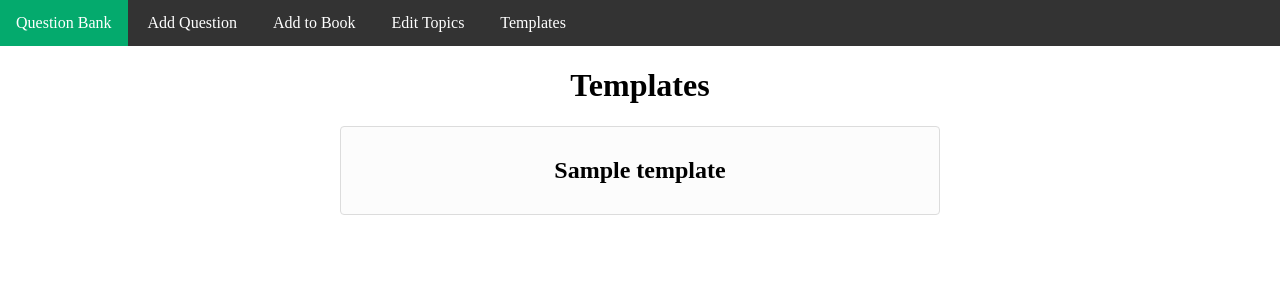
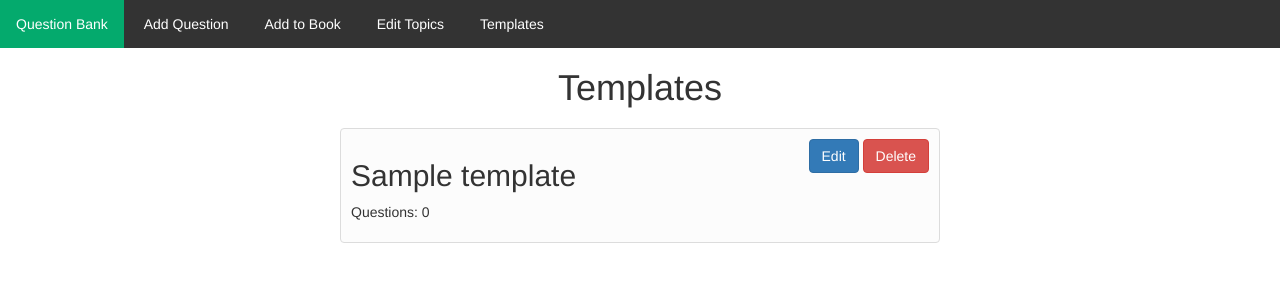
Before and after one commit to notbowen/RMSS_web, a Flask app: page /templates/ in a window 1280 px wide. Shown: the top 300 px of the page. Run offline with Flask 2, Linux system fonts and the light colour scheme; tables that the repository leaves empty hold one stand-in row (values such as "Sample post"); some libraries are stand-ins or nearby versions.

Commit message:
Made template page look nicer

```diff
--- a/app/static/css/style.css
+++ b/app/static/css/style.css
@@ -194,13 +194,14 @@ li.navbar-custom a:hover:not(.active) {
 }
 
 .template-card {
-    text-align: center;
     margin: 20px;
     border: 1px solid #dcdcdc;
     border-radius: 4px;
     padding: 10px;
     background-color: #fcfcfc;
     transition: 0.3s;
+    overflow: auto;
+    padding: 10px;
 }
 
 .template-card:hover {
--- a/app/templates/question_templates.html
+++ b/app/templates/question_templates.html
@@ -3,6 +3,7 @@
 
 {% block scripts %}
     <script src="{{ url_for('static', filename='js/question_templates.js') }}"></script>
+    <link rel="stylesheet" href="https://cdnjs.cloudflare.com/ajax/libs/twitter-bootstrap/3.3.5/css/bootstrap.min.css">
 {% endblock %}
 
 {% block content %}
@@ -10,8 +11,16 @@
 
     <div class="template-list">
         {% for template in templates %}
-            <div id="{{ template.id }}" class="template-card" onclick="templateCardClicked(this.id)">
-                <h2>{{ template.name }}</h2>
+            <div class="template-card">
+                <div style="float: left;">
+                    <h2>{{ template.name }}</h2>
+                    <p>Questions: {{ template.questions | length }}</p>
+                </div>
+
+                <div style="float: right;">
+                    <button class="btn btn-primary" onclick="templateCardClicked(this.id)" id="{{ template.id }}">Edit</button>
+                    <button class="btn btn-danger" onclick="deleteTemplateClicked(this.id)" id="{{ template.id }}">Delete</button>
+                </div>
             </div>
         {% endfor %}
     </div>
```
